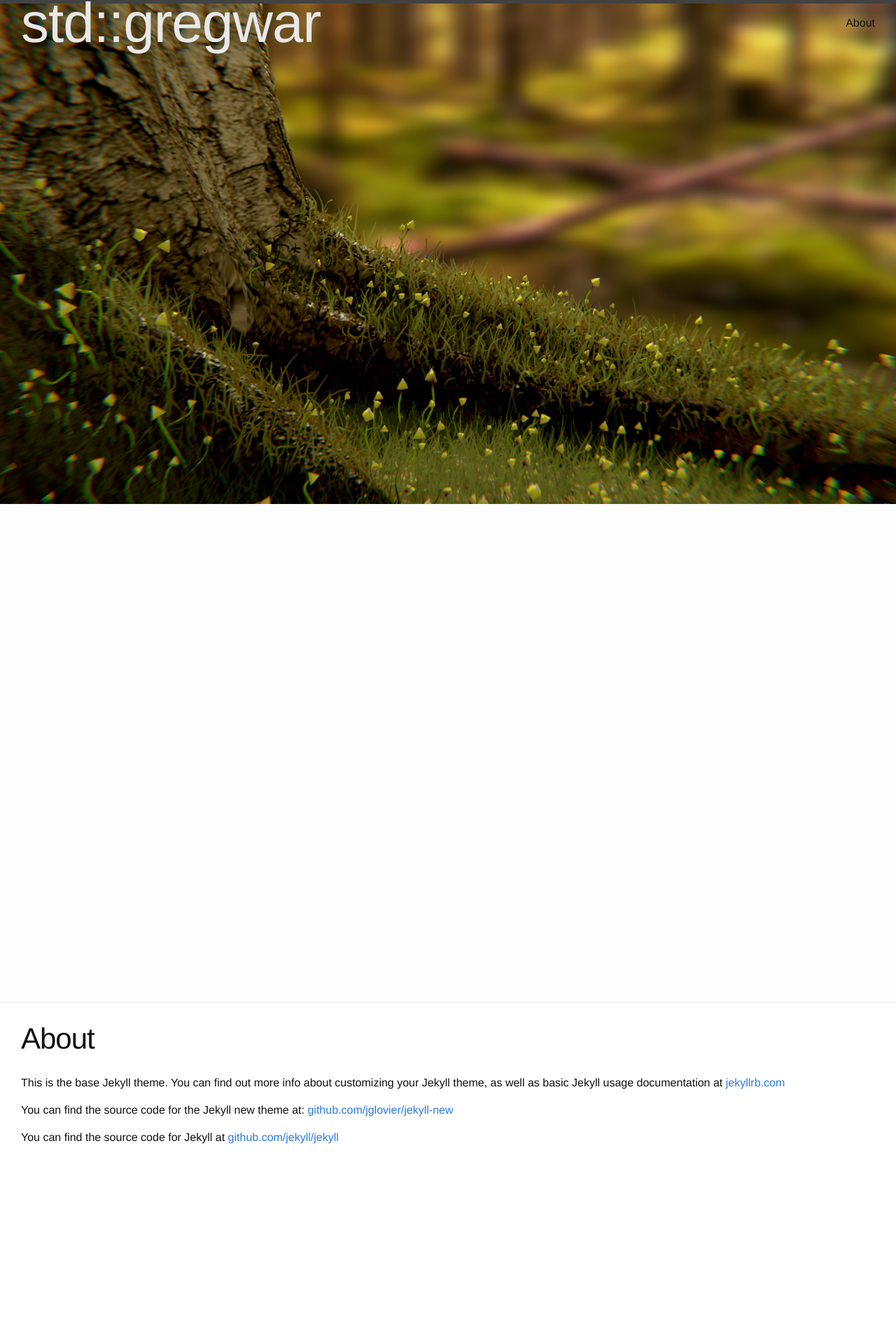
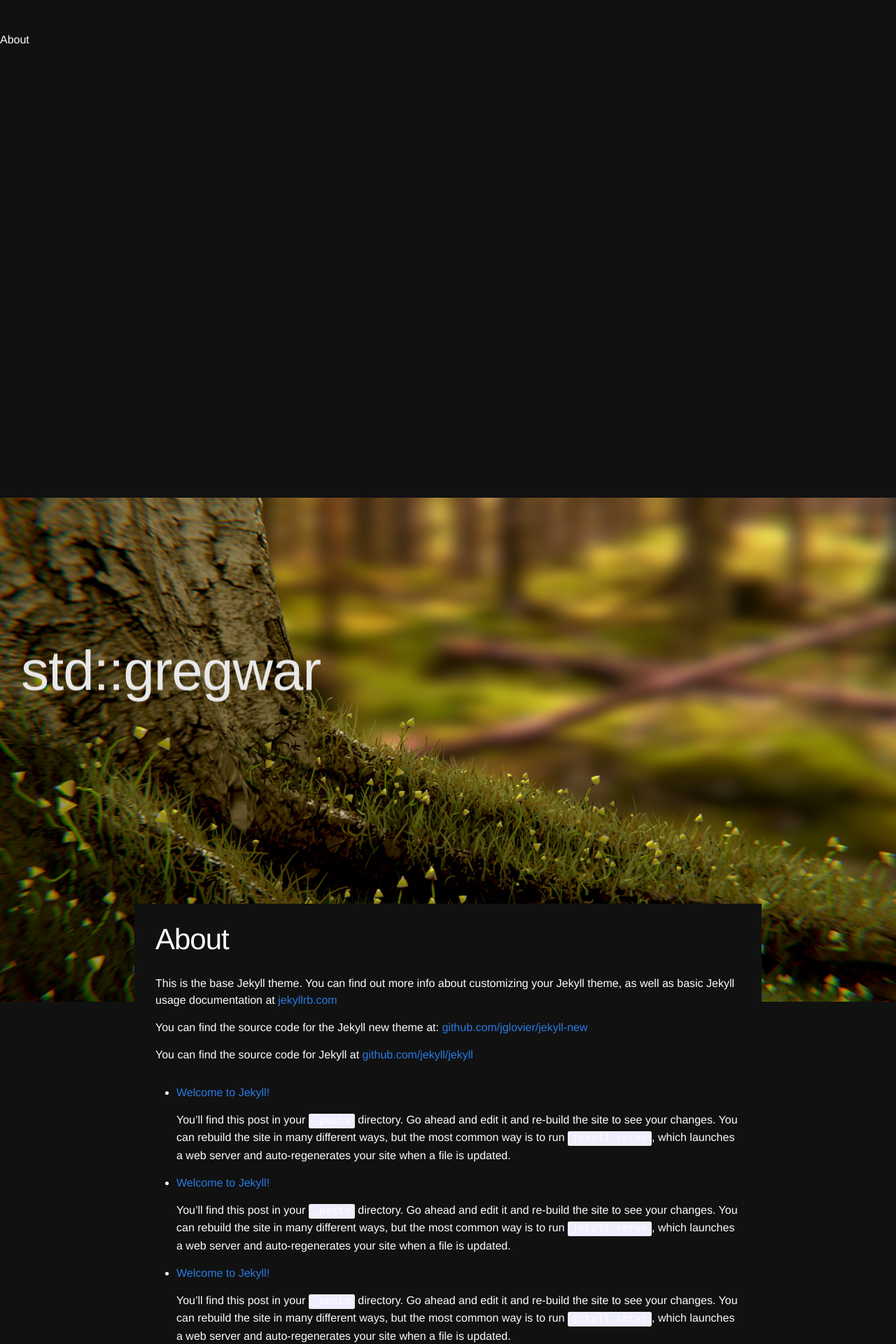
Before and after one commit to stdgregwar/stdgregwar.github.io, a Jekyll site: the page built from about.md, in a window 1280 px wide. Shown: the top 1920 px of the page at 70% size. Built offline with Jekyll 4.4.1, drawn with Linux system fonts in a browser that asks for light colours; some of the changed text lies outside the part shown.

Commit message:
Added custom nav and dark theme.

```diff
--- a/_includes/header.html
+++ b/_includes/header.html
@@ -1,25 +1,5 @@
 <header class="site-header">
-
-           <div class="wrapper">
-
-            <a class="site-title" href="{{ site.baseurl }}/">{{ site.title }}</a>
-
-            <nav class="site-nav">
-            <a href="#" class="menu-icon">
-                <svg viewBox="0 0 18 15">
-                <path fill="#424242" d="M18,1.484c0,0.82-0.665,1.484-1.484,1.484H1.484C0.665,2.969,0,2.304,0,1.484l0,0C0,0.665,0.665,0,1.484,0 h15.031C17.335,0,18,0.665,18,1.484L18,1.484z"/>
-                <path fill="#424242" d="M18,7.516C18,8.335,17.335,9,16.516,9H1.484C0.665,9,0,8.335,0,7.516l0,0c0-0.82,0.665-1.484,1.484-1.484 h15.031C17.335,6.031,18,6.696,18,7.516L18,7.516z"/>
-                <path fill="#424242" d="M18,13.516C18,14.335,17.335,15,16.516,15H1.484C0.665,15,0,14.335,0,13.516l0,0 c0-0.82,0.665-1.484,1.484-1.484h15.031C17.335,12.031,18,12.696,18,13.516L18,13.516z"/>
-                </svg>
-            </a>
-                <div class="trigger">
-                    {% for page in site.pages %}
-                    {% if page.title %}
-                    <a class="page-link" href="{{ page.url | prepend: site.baseurl }}">{{ page.title }}</a>
-                    {% endif %}
-                    {% endfor %}
-                </div>
-            </nav>
-
+    <div class="wrapper">
+        <a class="site-title" href="{{ site.baseurl }}/">{{ site.title }}</a>
     </div>
 </header>
--- /dev/null
+++ b/_includes/nav.html
@@ -0,0 +1,16 @@
+<nav class="site-nav">
+    <a href="#" class="menu-icon">
+        <svg viewBox="0 0 18 15">
+        <path fill="#424242" d="M18,1.484c0,0.82-0.665,1.484-1.484,1.484H1.484C0.665,2.969,0,2.304,0,1.484l0,0C0,0.665,0.665,0,1.484,0 h15.031C17.335,0,18,0.665,18,1.484L18,1.484z"/>
+        <path fill="#424242" d="M18,7.516C18,8.335,17.335,9,16.516,9H1.484C0.665,9,0,8.335,0,7.516l0,0c0-0.82,0.665-1.484,1.484-1.484 h15.031C17.335,6.031,18,6.696,18,7.516L18,7.516z"/>
+        <path fill="#424242" d="M18,13.516C18,14.335,17.335,15,16.516,15H1.484C0.665,15,0,14.335,0,13.516l0,0 c0-0.82,0.665-1.484,1.484-1.484h15.031C17.335,12.031,18,12.696,18,13.516L18,13.516z"/>
+        </svg>
+    </a>
+        <div class="trigger">
+            {% for page in site.pages %}
+            {% if page.title %}
+            <a class="page-link" href="{{ page.url | prepend: site.baseurl }}">{{ page.title }}</a>
+            {% endif %}
+            {% endfor %}
+        </div>
+</nav>
--- a/_layouts/default.html
+++ b/_layouts/default.html
@@ -4,16 +4,27 @@
   {% include head.html %}
 
   <body>
+    {% include nav.html %}
     <div class="parallax">
       <div class="parallax__group">
         <div class="parallax__layer parallax__layer--back">
           <img src="/images/header_back.jpg"/>
         </div>
+        <div class="parallax__layer parallax__layer--middle">
+          {% include header.html %}
+        </div>
         <div class="parallax__layer parallax__layer--base">
-          {% include header.html %}
           <div class="page-content">
             <div class="wrapper">
                 {{ content }}
+                <ul>
+                    {% for post in site.posts %}
+                    <li>
+                        <a href="{{ post.url }}">{{ post.title }}</a>
+                        <p>{{ post.excerpt }}</p>
+                    </li>
+                    {% endfor %}
+                </ul>
             </div>
           </div>
           {% include footer.html %}
--- /dev/null
+++ b/_posts/2015-10-15-welcome-to-jekyll (10e copie).markdown
@@ -0,0 +1,25 @@
+---
+layout: post
+title:  "Welcome to Jekyll!"
+date:   2015-10-15 21:34:24
+categories: jekyll update
+---
+You’ll find this post in your `_posts` directory. Go ahead and edit it and re-build the site to see your changes. You can rebuild the site in many different ways, but the most common way is to run `jekyll serve`, which launches a web server and auto-regenerates your site when a file is updated.
+
+To add new posts, simply add a file in the `_posts` directory that follows the convention `YYYY-MM-DD-name-of-post.ext` and includes the necessary front matter. Take a look at the source for this post to get an idea about how it works.
+
+Jekyll also offers powerful support for code snippets:
+
+{% highlight ruby %}
+def print_hi(name)
+  puts "Hi, #{name}"
+end
+print_hi('Tom')
+#=> prints 'Hi, Tom' to STDOUT.
+{% endhighlight %}
+
+Check out the [Jekyll docs][jekyll] for more info on how to get the most out of Jekyll. File all bugs/feature requests at [Jekyll’s GitHub repo][jekyll-gh]. If you have questions, you can ask them on [Jekyll’s dedicated Help repository][jekyll-help].
+
+[jekyll]:      http://jekyllrb.com
+[jekyll-gh]:   https://github.com/jekyll/jekyll
+[jekyll-help]: https://github.com/jekyll/jekyll-help
--- /dev/null
+++ b/_posts/2015-10-15-welcome-to-jekyll (3e copie).markdown
@@ -0,0 +1,25 @@
+---
+layout: post
+title:  "Welcome to Jekyll!"
+date:   2015-10-15 21:34:24
+categories: jekyll update
+---
+You’ll find this post in your `_posts` directory. Go ahead and edit it and re-build the site to see your changes. You can rebuild the site in many different ways, but the most common way is to run `jekyll serve`, which launches a web server and auto-regenerates your site when a file is updated.
+
+To add new posts, simply add a file in the `_posts` directory that follows the convention `YYYY-MM-DD-name-of-post.ext` and includes the necessary front matter. Take a look at the source for this post to get an idea about how it works.
+
+Jekyll also offers powerful support for code snippets:
+
+{% highlight ruby %}
+def print_hi(name)
+  puts "Hi, #{name}"
+end
+print_hi('Tom')
+#=> prints 'Hi, Tom' to STDOUT.
+{% endhighlight %}
+
+Check out the [Jekyll docs][jekyll] for more info on how to get the most out of Jekyll. File all bugs/feature requests at [Jekyll’s GitHub repo][jekyll-gh]. If you have questions, you can ask them on [Jekyll’s dedicated Help repository][jekyll-help].
+
+[jekyll]:      http://jekyllrb.com
+[jekyll-gh]:   https://github.com/jekyll/jekyll
+[jekyll-help]: https://github.com/jekyll/jekyll-help
--- /dev/null
+++ b/_posts/2015-10-15-welcome-to-jekyll (4e copie).markdown
@@ -0,0 +1,25 @@
+---
+layout: post
+title:  "Welcome to Jekyll!"
+date:   2015-10-15 21:34:24
+categories: jekyll update
+---
+You’ll find this post in your `_posts` directory. Go ahead and edit it and re-build the site to see your changes. You can rebuild the site in many different ways, but the most common way is to run `jekyll serve`, which launches a web server and auto-regenerates your site when a file is updated.
+
+To add new posts, simply add a file in the `_posts` directory that follows the convention `YYYY-MM-DD-name-of-post.ext` and includes the necessary front matter. Take a look at the source for this post to get an idea about how it works.
+
+Jekyll also offers powerful support for code snippets:
+
+{% highlight ruby %}
+def print_hi(name)
+  puts "Hi, #{name}"
+end
+print_hi('Tom')
+#=> prints 'Hi, Tom' to STDOUT.
+{% endhighlight %}
+
+Check out the [Jekyll docs][jekyll] for more info on how to get the most out of Jekyll. File all bugs/feature requests at [Jekyll’s GitHub repo][jekyll-gh]. If you have questions, you can ask them on [Jekyll’s dedicated Help repository][jekyll-help].
+
+[jekyll]:      http://jekyllrb.com
+[jekyll-gh]:   https://github.com/jekyll/jekyll
+[jekyll-help]: https://github.com/jekyll/jekyll-help
--- /dev/null
+++ b/_posts/2015-10-15-welcome-to-jekyll (5e copie).markdown
@@ -0,0 +1,25 @@
+---
+layout: post
+title:  "Welcome to Jekyll!"
+date:   2015-10-15 21:34:24
+categories: jekyll update
+---
+You’ll find this post in your `_posts` directory. Go ahead and edit it and re-build the site to see your changes. You can rebuild the site in many different ways, but the most common way is to run `jekyll serve`, which launches a web server and auto-regenerates your site when a file is updated.
+
+To add new posts, simply add a file in the `_posts` directory that follows the convention `YYYY-MM-DD-name-of-post.ext` and includes the necessary front matter. Take a look at the source for this post to get an idea about how it works.
+
+Jekyll also offers powerful support for code snippets:
+
+{% highlight ruby %}
+def print_hi(name)
+  puts "Hi, #{name}"
+end
+print_hi('Tom')
+#=> prints 'Hi, Tom' to STDOUT.
+{% endhighlight %}
+
+Check out the [Jekyll docs][jekyll] for more info on how to get the most out of Jekyll. File all bugs/feature requests at [Jekyll’s GitHub repo][jekyll-gh]. If you have questions, you can ask them on [Jekyll’s dedicated Help repository][jekyll-help].
+
+[jekyll]:      http://jekyllrb.com
+[jekyll-gh]:   https://github.com/jekyll/jekyll
+[jekyll-help]: https://github.com/jekyll/jekyll-help
--- /dev/null
+++ b/_posts/2015-10-15-welcome-to-jekyll (6e copie).markdown
@@ -0,0 +1,25 @@
+---
+layout: post
+title:  "Welcome to Jekyll!"
+date:   2015-10-15 21:34:24
+categories: jekyll update
+---
+You’ll find this post in your `_posts` directory. Go ahead and edit it and re-build the site to see your changes. You can rebuild the site in many different ways, but the most common way is to run `jekyll serve`, which launches a web server and auto-regenerates your site when a file is updated.
+
+To add new posts, simply add a file in the `_posts` directory that follows the convention `YYYY-MM-DD-name-of-post.ext` and includes the necessary front matter. Take a look at the source for this post to get an idea about how it works.
+
+Jekyll also offers powerful support for code snippets:
+
+{% highlight ruby %}
+def print_hi(name)
+  puts "Hi, #{name}"
+end
+print_hi('Tom')
+#=> prints 'Hi, Tom' to STDOUT.
+{% endhighlight %}
+
+Check out the [Jekyll docs][jekyll] for more info on how to get the most out of Jekyll. File all bugs/feature requests at [Jekyll’s GitHub repo][jekyll-gh]. If you have questions, you can ask them on [Jekyll’s dedicated Help repository][jekyll-help].
+
+[jekyll]:      http://jekyllrb.com
+[jekyll-gh]:   https://github.com/jekyll/jekyll
+[jekyll-help]: https://github.com/jekyll/jekyll-help
--- /dev/null
+++ b/_posts/2015-10-15-welcome-to-jekyll (7e copie).markdown
@@ -0,0 +1,25 @@
+---
+layout: post
+title:  "Welcome to Jekyll!"
+date:   2015-10-15 21:34:24
+categories: jekyll update
+---
+You’ll find this post in your `_posts` directory. Go ahead and edit it and re-build the site to see your changes. You can rebuild the site in many different ways, but the most common way is to run `jekyll serve`, which launches a web server and auto-regenerates your site when a file is updated.
+
+To add new posts, simply add a file in the `_posts` directory that follows the convention `YYYY-MM-DD-name-of-post.ext` and includes the necessary front matter. Take a look at the source for this post to get an idea about how it works.
+
+Jekyll also offers powerful support for code snippets:
+
+{% highlight ruby %}
+def print_hi(name)
+  puts "Hi, #{name}"
+end
+print_hi('Tom')
+#=> prints 'Hi, Tom' to STDOUT.
+{% endhighlight %}
+
+Check out the [Jekyll docs][jekyll] for more info on how to get the most out of Jekyll. File all bugs/feature requests at [Jekyll’s GitHub repo][jekyll-gh]. If you have questions, you can ask them on [Jekyll’s dedicated Help repository][jekyll-help].
+
+[jekyll]:      http://jekyllrb.com
+[jekyll-gh]:   https://github.com/jekyll/jekyll
+[jekyll-help]: https://github.com/jekyll/jekyll-help
--- /dev/null
+++ b/_posts/2015-10-15-welcome-to-jekyll (8e copie).markdown
@@ -0,0 +1,25 @@
+---
+layout: post
+title:  "Welcome to Jekyll!"
+date:   2015-10-15 21:34:24
+categories: jekyll update
+---
+You’ll find this post in your `_posts` directory. Go ahead and edit it and re-build the site to see your changes. You can rebuild the site in many different ways, but the most common way is to run `jekyll serve`, which launches a web server and auto-regenerates your site when a file is updated.
+
+To add new posts, simply add a file in the `_posts` directory that follows the convention `YYYY-MM-DD-name-of-post.ext` and includes the necessary front matter. Take a look at the source for this post to get an idea about how it works.
+
+Jekyll also offers powerful support for code snippets:
+
+{% highlight ruby %}
+def print_hi(name)
+  puts "Hi, #{name}"
+end
+print_hi('Tom')
+#=> prints 'Hi, Tom' to STDOUT.
+{% endhighlight %}
+
+Check out the [Jekyll docs][jekyll] for more info on how to get the most out of Jekyll. File all bugs/feature requests at [Jekyll’s GitHub repo][jekyll-gh]. If you have questions, you can ask them on [Jekyll’s dedicated Help repository][jekyll-help].
+
+[jekyll]:      http://jekyllrb.com
+[jekyll-gh]:   https://github.com/jekyll/jekyll
+[jekyll-help]: https://github.com/jekyll/jekyll-help
--- /dev/null
+++ b/_posts/2015-10-15-welcome-to-jekyll (9e copie).markdown
@@ -0,0 +1,25 @@
+---
+layout: post
+title:  "Welcome to Jekyll!"
+date:   2015-10-15 21:34:24
+categories: jekyll update
+---
+You’ll find this post in your `_posts` directory. Go ahead and edit it and re-build the site to see your changes. You can rebuild the site in many different ways, but the most common way is to run `jekyll serve`, which launches a web server and auto-regenerates your site when a file is updated.
+
+To add new posts, simply add a file in the `_posts` directory that follows the convention `YYYY-MM-DD-name-of-post.ext` and includes the necessary front matter. Take a look at the source for this post to get an idea about how it works.
+
+Jekyll also offers powerful support for code snippets:
+
+{% highlight ruby %}
+def print_hi(name)
+  puts "Hi, #{name}"
+end
+print_hi('Tom')
+#=> prints 'Hi, Tom' to STDOUT.
+{% endhighlight %}
+
+Check out the [Jekyll docs][jekyll] for more info on how to get the most out of Jekyll. File all bugs/feature requests at [Jekyll’s GitHub repo][jekyll-gh]. If you have questions, you can ask them on [Jekyll’s dedicated Help repository][jekyll-help].
+
+[jekyll]:      http://jekyllrb.com
+[jekyll-gh]:   https://github.com/jekyll/jekyll
+[jekyll-help]: https://github.com/jekyll/jekyll-help
--- /dev/null
+++ b/_posts/2015-10-15-welcome-to-jekyll (autre copie).markdown
@@ -0,0 +1,25 @@
+---
+layout: post
+title:  "Welcome to Jekyll!"
+date:   2015-10-15 21:34:24
+categories: jekyll update
+---
+You’ll find this post in your `_posts` directory. Go ahead and edit it and re-build the site to see your changes. You can rebuild the site in many different ways, but the most common way is to run `jekyll serve`, which launches a web server and auto-regenerates your site when a file is updated.
+
+To add new posts, simply add a file in the `_posts` directory that follows the convention `YYYY-MM-DD-name-of-post.ext` and includes the necessary front matter. Take a look at the source for this post to get an idea about how it works.
+
+Jekyll also offers powerful support for code snippets:
+
+{% highlight ruby %}
+def print_hi(name)
+  puts "Hi, #{name}"
+end
+print_hi('Tom')
+#=> prints 'Hi, Tom' to STDOUT.
+{% endhighlight %}
+
+Check out the [Jekyll docs][jekyll] for more info on how to get the most out of Jekyll. File all bugs/feature requests at [Jekyll’s GitHub repo][jekyll-gh]. If you have questions, you can ask them on [Jekyll’s dedicated Help repository][jekyll-help].
+
+[jekyll]:      http://jekyllrb.com
+[jekyll-gh]:   https://github.com/jekyll/jekyll
+[jekyll-help]: https://github.com/jekyll/jekyll-help
--- /dev/null
+++ b/_posts/2015-10-15-welcome-to-jekyll (copie).markdown
@@ -0,0 +1,25 @@
+---
+layout: post
+title:  "Welcome to Jekyll!"
+date:   2015-10-15 21:34:24
+categories: jekyll update
+---
+You’ll find this post in your `_posts` directory. Go ahead and edit it and re-build the site to see your changes. You can rebuild the site in many different ways, but the most common way is to run `jekyll serve`, which launches a web server and auto-regenerates your site when a file is updated.
+
+To add new posts, simply add a file in the `_posts` directory that follows the convention `YYYY-MM-DD-name-of-post.ext` and includes the necessary front matter. Take a look at the source for this post to get an idea about how it works.
+
+Jekyll also offers powerful support for code snippets:
+
+{% highlight ruby %}
+def print_hi(name)
+  puts "Hi, #{name}"
+end
+print_hi('Tom')
+#=> prints 'Hi, Tom' to STDOUT.
+{% endhighlight %}
+
+Check out the [Jekyll docs][jekyll] for more info on how to get the most out of Jekyll. File all bugs/feature requests at [Jekyll’s GitHub repo][jekyll-gh]. If you have questions, you can ask them on [Jekyll’s dedicated Help repository][jekyll-help].
+
+[jekyll]:      http://jekyllrb.com
+[jekyll-gh]:   https://github.com/jekyll/jekyll
+[jekyll-help]: https://github.com/jekyll/jekyll-help
--- a/_sass/_layout.scss
+++ b/_sass/_layout.scss
@@ -1,10 +1,12 @@
+
+
 /**
  * Site header
  */
 .site-header {
-    border-top: 5px solid $grey-color-dark;
-    border-bottom: 1px solid $grey-color-light;
-    min-height: 50vh;
+    /*border-top: 5px solid $grey-color-dark;*/
+    /*border-bottom: 1px solid $grey-color-light;*/
+    min-height: 20vh;
 
     // Positioning context for the mobile navigation icon
     position: relative;
@@ -25,9 +27,14 @@
 }
 
 .site-nav {
-    float: right;
-    line-height: 56px;
-
+    z-index: 5;
+    position: fixed;
+    line-height: 4vh;
+    /*border-top: 2px solid #333355; */
+    /*border-bottom: 2px solid #001870;*/
+    min-width: 100vw;
+    background-color: $background-color;
+    color: #ffffff;
     .menu-icon {
         display: none;
     }
@@ -95,7 +102,9 @@
 .site-footer {
     border-top: 1px solid $grey-color-light;
     padding: $spacing-unit 0;
-    background-color: #FFFFFF;
+    background-color: $background-color;
+    max-width: 70vw;
+    margin: 0 auto;
 }
 
 .footer-heading {
@@ -165,8 +174,10 @@
  */
 .page-content {
     padding: $spacing-unit 0;
-    background-color: #FFFFFF;
+    background-color: $background-color;
     min-height: 25vh;
+    width: 70vw;
+    margin: 0 auto;
 }
 
 .page-heading {
@@ -246,6 +257,7 @@
   perspective: 1px;
   perspective-origin-x: 100%;
   height: 100vh;
+  width: 100vw;
   overflow-x: hidden;
   overflow-y: auto;
 }
@@ -254,10 +266,11 @@
   position: relative;
   height: 100vh;
   transform-style: preserve-3d;
+  width: 100vw;
 }
 
 .parallax__layer {
-  position: absolute;
+  position: relative;
   top: 0;
   right: 0;
   bottom: 0;
@@ -267,8 +280,13 @@
 .parallax__layer--base {
   transform: translateZ(0);
 }
+
+.parallax__layer--middle {
+    transform: translateZ(-1px) scale(2);
+}
+
 .parallax__layer--back {
-    transform: translateZ(-1px) scale(2);
+    transform: translateZ(-2px) scale(3);
     /*background-image: url(../images/header_back.jpg);
     background-size: 100%;*/
 }
--- a/css/main.scss
+++ b/css/main.scss
@@ -13,8 +13,8 @@
 
 $spacing-unit:     30px;
 
-$text-color:       #111;
-$background-color: #fdfdfd;
+$text-color:       #fdfdfd;
+$background-color: #111111;
 $brand-color:      #2a7ae2;
 
 $grey-color:       #828282;
```
